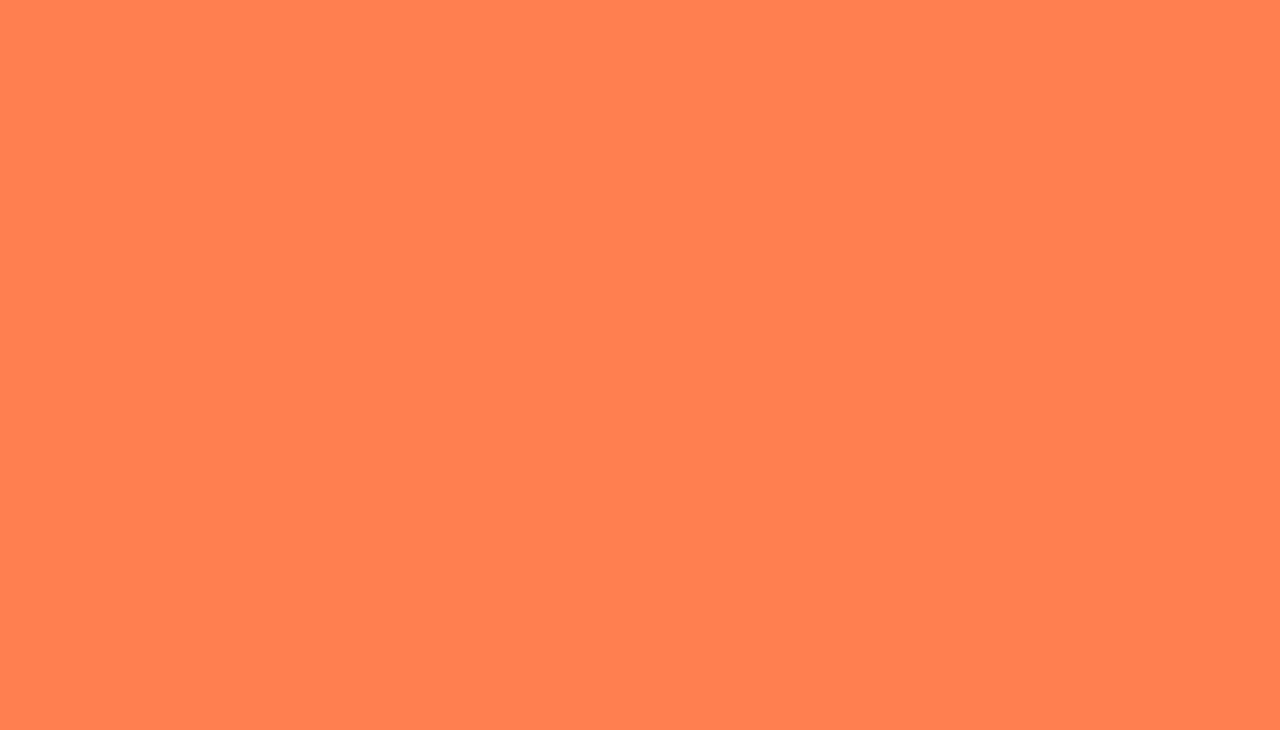
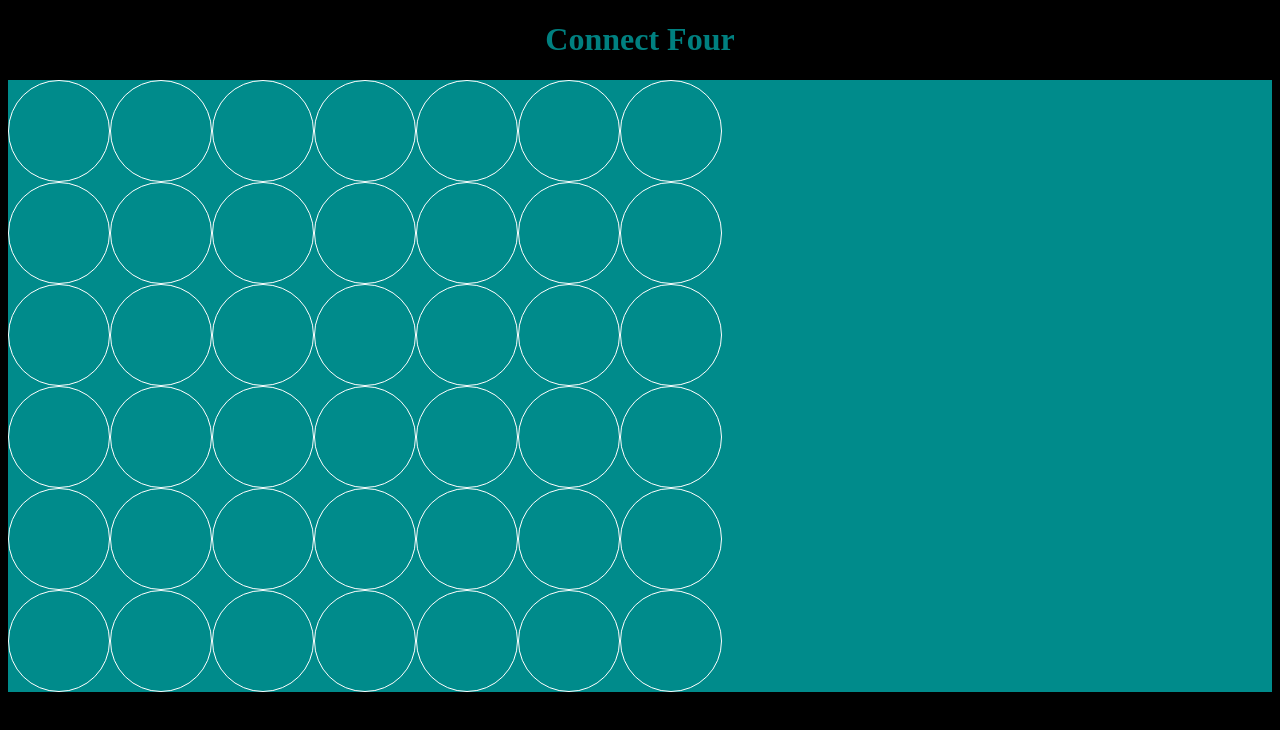
Before and after one commit to calmworld/connect4.github.io, a plain HTML site: page connect_four/index.html in a window 1280 px wide. Drawn offline with nearby package versions, Linux system fonts and the light colour scheme.

Commit message:
created title div and created game grid

```diff
--- a/connect_four/app.js
+++ b/connect_four/app.js
@@ -1 +1,25 @@
-console.log('i\'m connected');
+//console.log('i\'m connected');
+
+//create a grid using jquery
+
+let rows = 6; //y-axis
+
+let columns = 7; //x-axis
+
+for (let y = 0; y < rows; y++) {
+    const $row = $('<div>').addClass('row');
+    for (let x = 0; x < columns; x++) {
+        const $col = $('<div>').addClass('square');
+
+        //add borders to column
+        if (columns > 0) {
+            $col.addClass('border-bottom-left');
+        }
+        if (rows > 0) {
+            $col.addClass('border-top-right');
+        }
+        $row.append($col);
+    }
+    $('#container').append($row)
+
+}
--- a/connect_four/index.html
+++ b/connect_four/index.html
@@ -14,6 +14,10 @@
     ></script>
   </head>
   <body>
+    <div id="title">
+      <h1>Connect Four</h1>
+    </div>
+      <div id="container"></div>
     <script src="app.js"></script>
   </body>
 </html>
--- a/connect_four/style.css
+++ b/connect_four/style.css
@@ -1,3 +1,43 @@
+#title {
+    align-items: center;
+    justify-content: center;
+    color: teal;
+    text-align: center
+}
+
 body {
-    background-color: coral;
+    background-color: rgb(0, 0, 0);
 }
+
+#container {
+    background-color: darkcyan;
+}
+
+.square {
+    width: 100px;
+    height: 90px;
+    padding-bottom: 10px;
+    display: flex;
+    justify-content: center;
+    align-items: center;
+    font-size: 50px;
+    cursor: pointer;
+    border-radius: 50%;
+}
+
+.border-bottom-left{
+    border-bottom: 1px solid rgb(255, 255, 255);
+    border-left: 1px solid rgb(255, 255, 255);
+
+}
+
+.border-top-right {
+    border-top: 1px solid rgb(255, 255, 255);
+    border-right: 1px solid rgb(255, 255, 255);
+
+
+}
+
+.row {
+    display: flex;
+}
```
